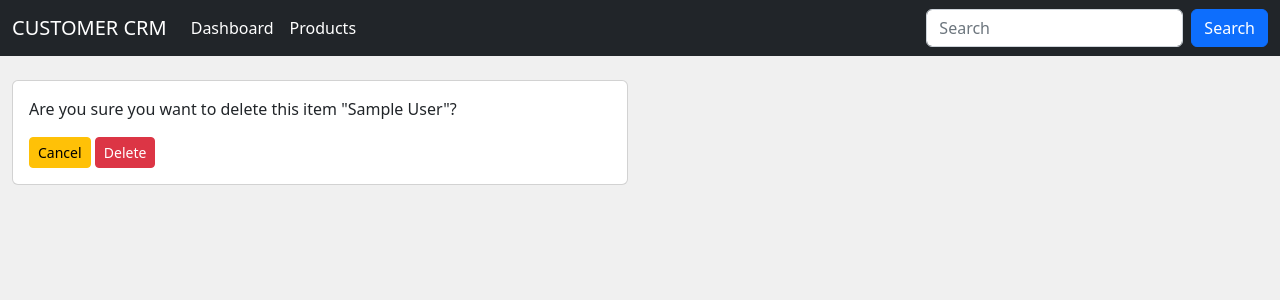
After one commit to KennedyOti/CRM-SOFTWARE, a Django app: page /delete_order/1/ in a window 1280 px wide. The commit adds this page. Shown: the top 300 px of the page. Run offline with Django 4.2, Linux system fonts and the light colour scheme; tables that the repository leaves empty hold one stand-in row (values such as "Sample post").

Commit message:
CRUD COMMIT

```diff
--- a/accounts/models.py
+++ b/accounts/models.py
@@ -55,7 +55,6 @@ class Orders(models.Model):
     date_created = models.DateTimeField(auto_now_add=True, null=True)
     status = models.CharField(max_length=200, null=True, choices=STATUS)
 
-
     #return order name
     def __str__(self):
-        return self.status
+        return self.product.name
--- a/accounts/templates/accounts/customers.html
+++ b/accounts/templates/accounts/customers.html
@@ -60,8 +60,8 @@
           <td>{{order.product.category}}</td>
           <td>{{order.date_created}}</td>
           <td>{{order.status}}</td>
-          <td><a href="" class="btn btn-info">Update</a></td>
-          <td><a href="" class="btn btn-danger">Delete</a></td>
+          <td><a href="{% url 'update_order' order.id %}" class="btn btn-info">Update</a></td>
+          <td><a href="{% url 'delete_order' order.id %}" class="btn btn-danger">Delete</a></td>
         </tr>
         {% endfor %}
       </tbody>
--- /dev/null
+++ b/accounts/templates/accounts/delete.html
@@ -0,0 +1,22 @@
+{% extends 'accounts/main.html' %} {% load static %} {% block content %}
+<br />
+<div class="row">
+  <div class="col-md-6">
+    <div class="card card-body">
+      <p>Are you sure you want to delete this item "{{item}}"?</p>
+
+      <form action="{% url 'delete_order' item.id %}" method="POST">
+        {% csrf_token %}
+        <a class="btn btn-sm btn-warning" href="{% url 'home' %}">Cancel</a>
+        <input
+          class="btn btn-sm btn-danger"
+          type="submit"
+          name="Submit"
+          value="Delete"
+        />
+      </form>
+    </div>
+  </div>
+</div>
+
+{% endblock %}
--- a/accounts/templates/accounts/status.html
+++ b/accounts/templates/accounts/status.html
@@ -36,7 +36,7 @@
 
   <div class="col">
     <div class="card text-white bg-secondary mb-3" style="max-width: 22rem">
-      <div class="card-header">Header</div>
+      <div class="card-header">PENDING ORDERS</div>
       <div class="card-body">
         <p class="card-text" style="font-size: 3rem; font-weight: bold">
           {{pending_orders}}
--- a/accounts/urls.py
+++ b/accounts/urls.py
@@ -5,4 +5,7 @@ urlpatterns = [
     path('', views.home, name='home'),
     path('products/', views.products, name='products'),
     path('customers/<str:pk>/', views.customers, name='customers'),
+    path('create_order/', views.createOrder,name='create_order'),
+    path('update_order/<str:pk>/', views.updateOrder,name='update_order'),
+    path('delete_order/<str:pk>/', views.deleteOrder,name='delete_order')
 ]
--- a/accounts/views.py
+++ b/accounts/views.py
@@ -1,7 +1,9 @@
+from django.shortcuts import render, redirect
 from multiprocessing import context
 from django.shortcuts import render
 from django.http import HttpResponse
 from .models import *
+from .forms import OrderForm
 
 
 # Create your views here.
@@ -38,3 +40,41 @@ def customers(request, pk):
 
     context = {'customer':customer, 'orders':orders, 'orders_count':orders_count}
     return render(request, 'accounts/customers.html',context)
+
+
+def createOrder(request):
+
+    form = OrderForm()
+    if request.method == 'POST':
+        #print('Printing POST:', request.POST)
+        form = OrderForm(request.POST)
+        if form.is_valid():
+            form.save()
+            return redirect('/')
+
+    context = {'form':form}
+    return render(request, 'accounts/order_form.html', context)
+
+def updateOrder(request, pk):
+    order = Orders.objects.get(id=pk)
+    form = OrderForm(instance=order)
+
+    if request.method == 'POST':
+        form = OrderForm(request.POST, instance=order)
+        if form.is_valid():
+            form.save()
+            return redirect('/')
+
+
+    context = {'form':form}
+    return render(request, 'accounts/order_form.html', context)
+
+
+def deleteOrder(request, pk):
+    order = Orders.objects.get(id=pk)
+    if request.method == "POST":
+        order.delete()
+        return redirect('/')
+
+    context = {'item':order}
+    return render(request, 'accounts/delete.html', context)
```
Also changed, not shown: accounts/forms.py (added, +8 -0 lines), accounts/templates/accounts/dashboard.html (+4 -4 lines), accounts/templates/accounts/order_form.html (added, +15 -0 lines).
